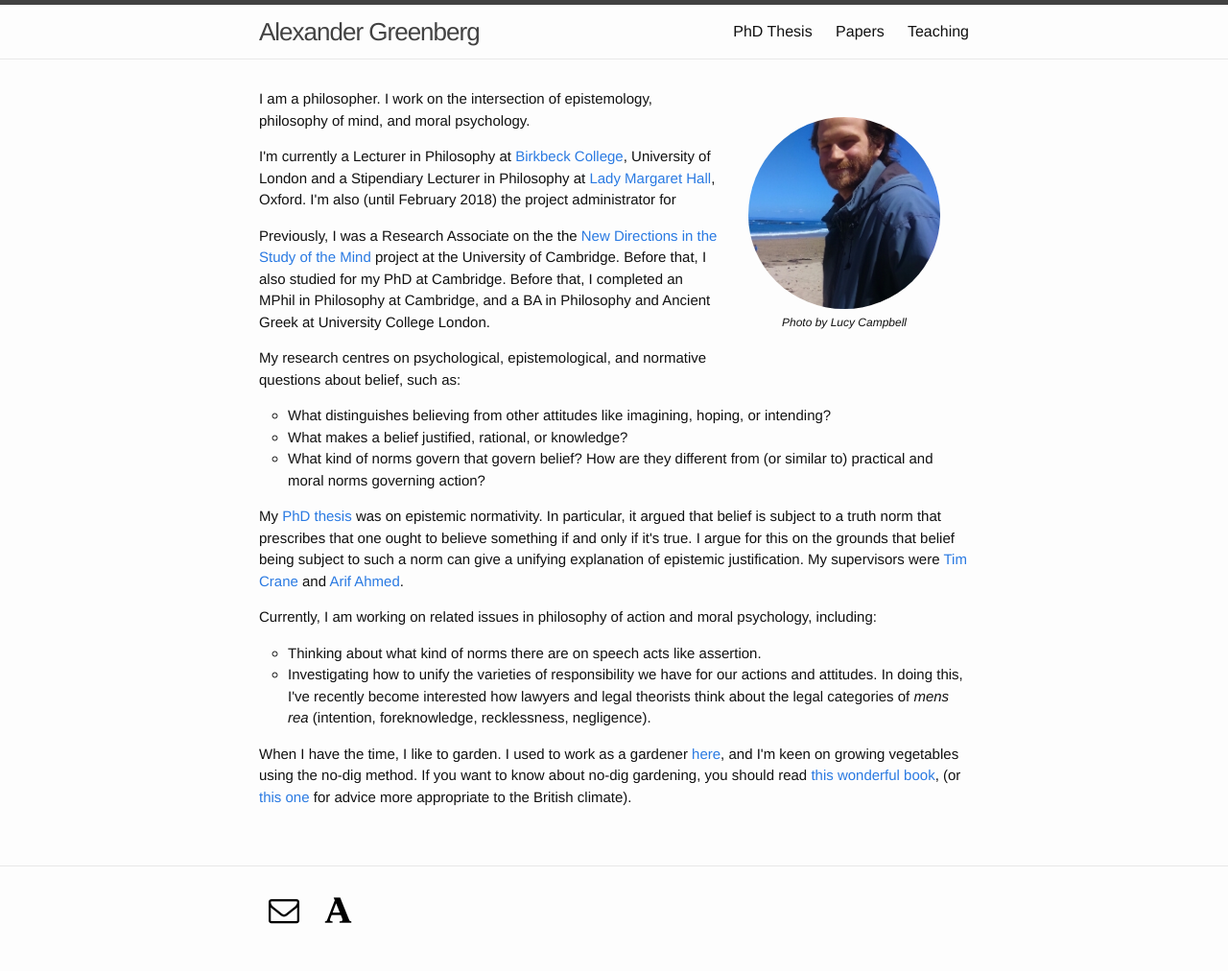
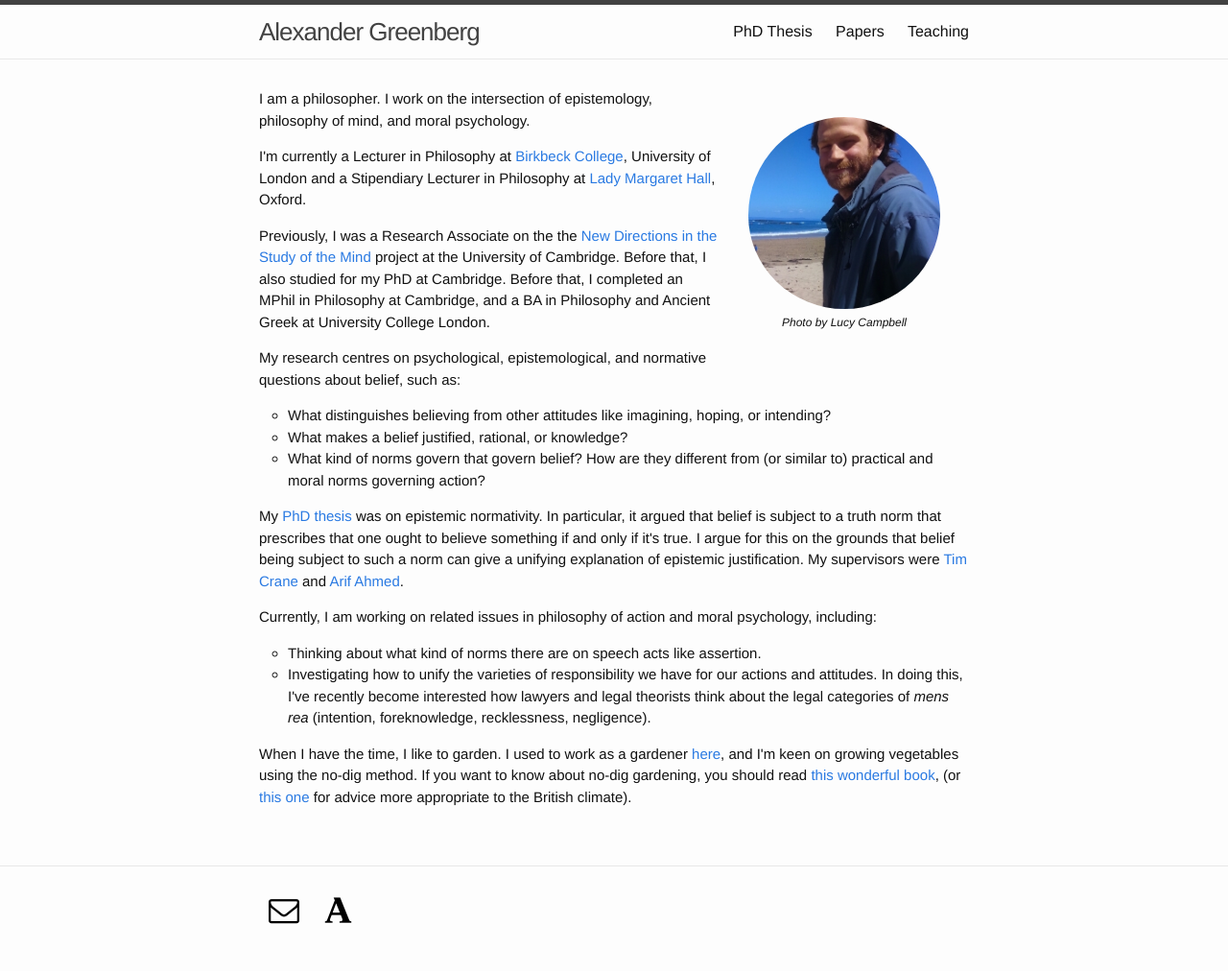
Before and after one commit to alexandergreenberg/alexandergreenberg.github.io, a Jekyll site: the page built from index.html, in a window 1280 px wide. Shown: the whole page at 96% size. Built offline with Jekyll 4.4.1, drawn with Linux system fonts in a browser that asks for light colours; some web fonts are replaced.

Commit message:
Update index.html

```diff
--- a/index.html
+++ b/index.html
@@ -9,7 +9,7 @@ layout: default
     <p class="photo-credit"><em>Photo by Lucy Campbell</em></p>
   </div>
     <p class="paragraph">I am a philosopher. I work on the intersection of epistemology, philosophy of mind, and moral psychology.</p>
-  <p class="paragraph">I'm currently a Lecturer in Philosophy at <a href="http://www.bbk.ac.uk/philosophy/">Birkbeck College</a>, University of London and a Stipendiary Lecturer in Philosophy at <a href="http://www.lmh.ox.ac.uk">Lady Margaret Hall</a>, Oxford. I'm also (until February 2018) the project administrator for </p>
+  <p class="paragraph">I'm currently a Lecturer in Philosophy at <a href="http://www.bbk.ac.uk/philosophy/">Birkbeck College</a>, University of London and a Stipendiary Lecturer in Philosophy at <a href="http://www.lmh.ox.ac.uk">Lady Margaret Hall</a>, Oxford.</p>
     <p class="paragraph">Previously, I was a Research Associate on the the <a href="http://www.newdirectionsproject.com" target="_blank">New Directions in the Study of the Mind</a> project at the University of Cambridge. Before that, I also studied for my PhD at Cambridge. Before that, I completed an MPhil in Philosophy at Cambridge, and a BA in Philosophy and Ancient Greek at University College London.</p>
     <p class="paragraph">My research centres on psychological, epistemological, and normative questions about belief, such as:</p>
       <ul class="questions-list">
```
